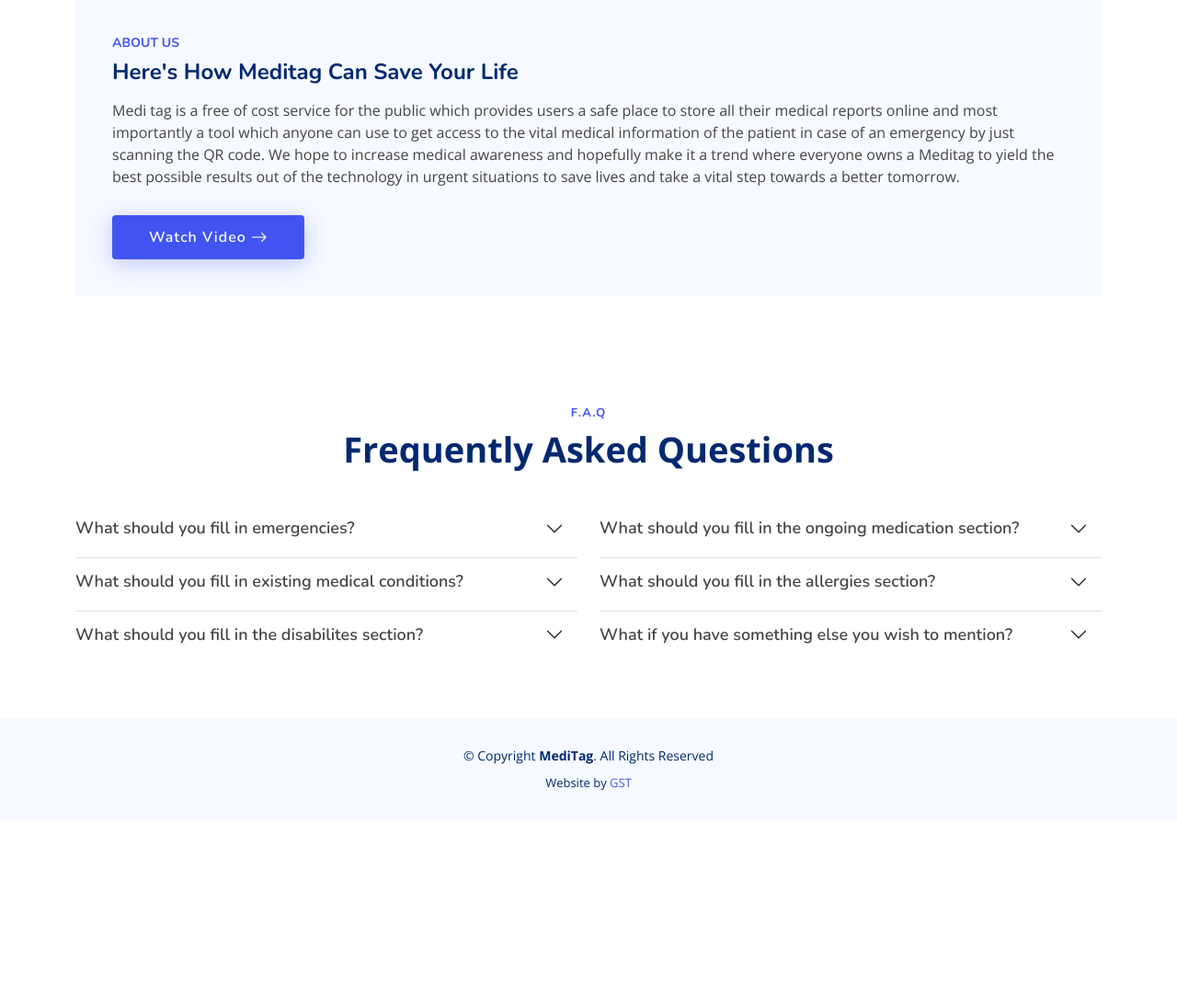
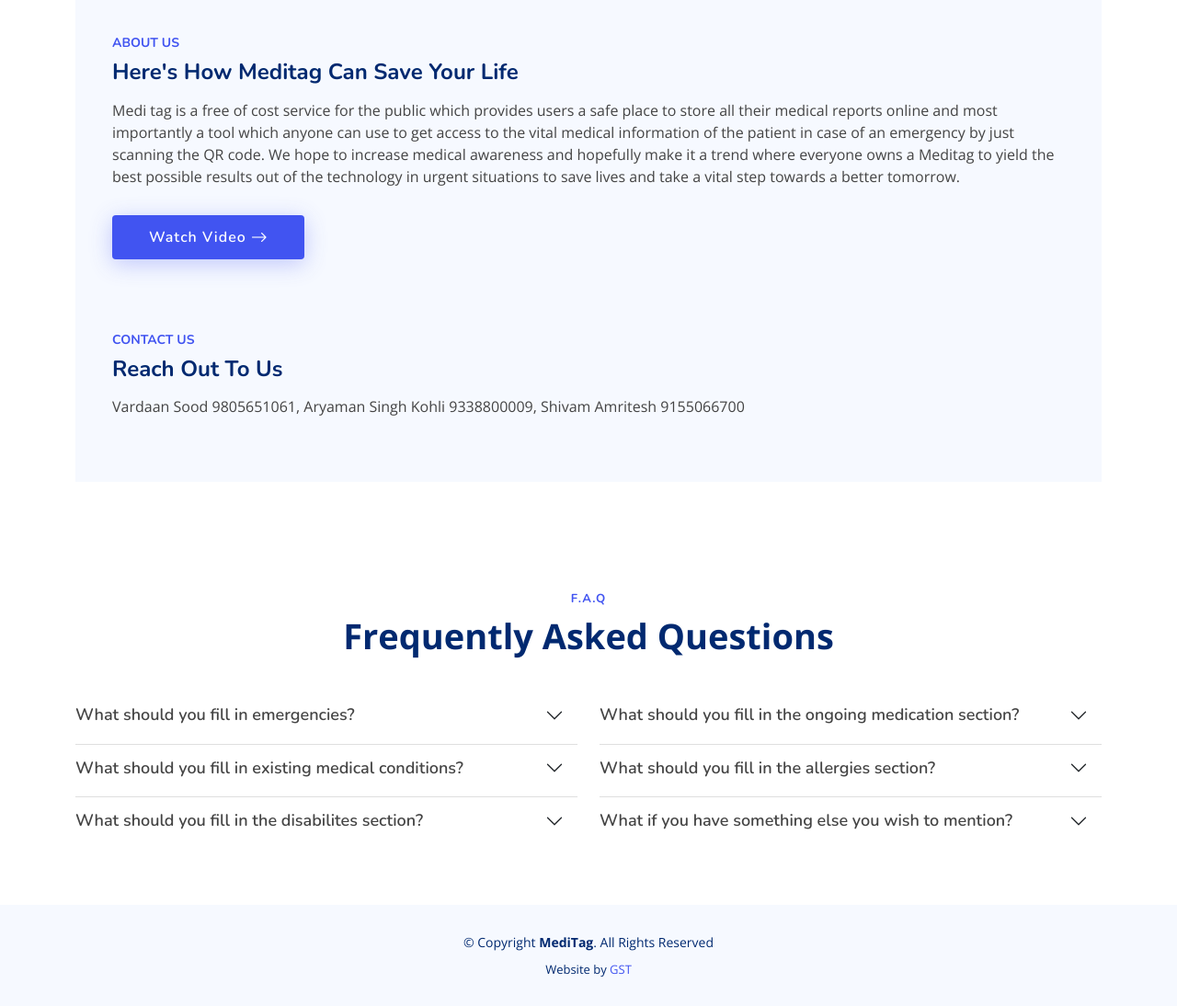
Before and after one commit to GuneetTalwar/meditag-live, a Django app: page / in a window 1280 px wide. Shown: the part 1656-2750 px from the top of the page at 92% size. Before the commit the page ends 2516 px from the top, so only its background shows below. Run offline with Django 3.2, Linux system fonts and the light colour scheme; some libraries are stand-ins or nearby versions.

Commit message:
Update landing.html

```diff
--- a/templates/landing.html
+++ b/templates/landing.html
@@ -108,6 +108,23 @@ We hope to increase medical awareness and hopefully make it a trend where everyo
 
         </div>
       </div>
+      <div class="container aos-init aos-animate" data-aos="fade-up">
+
+      <div class="row gx-0">
+
+          <div class="col-lg d-flex flex-column justify-content-center aos-init aos-animate" data-aos="fade-up" data-aos-delay="200">
+            <div class="content">
+              <h3>Contact Us</h3>
+              <h2>Reach Out To Us</h2>
+              <p>Vardaan Sood 9805651061, Aryaman Singh Kohli 9338800009, Shivam Amritesh 9155066700</p>
+            </div>
+          </div>
+
+          <!-- <div class="col-lg-6 d-flex align-items-center" data-aos="zoom-out" data-aos-delay="200">
+            <img src="assets/img/about.jpg" class="img-fluid" alt="">
+          </div> -->
+
+        </div></div>
 
     </section><!-- End About Section -->
 
```
